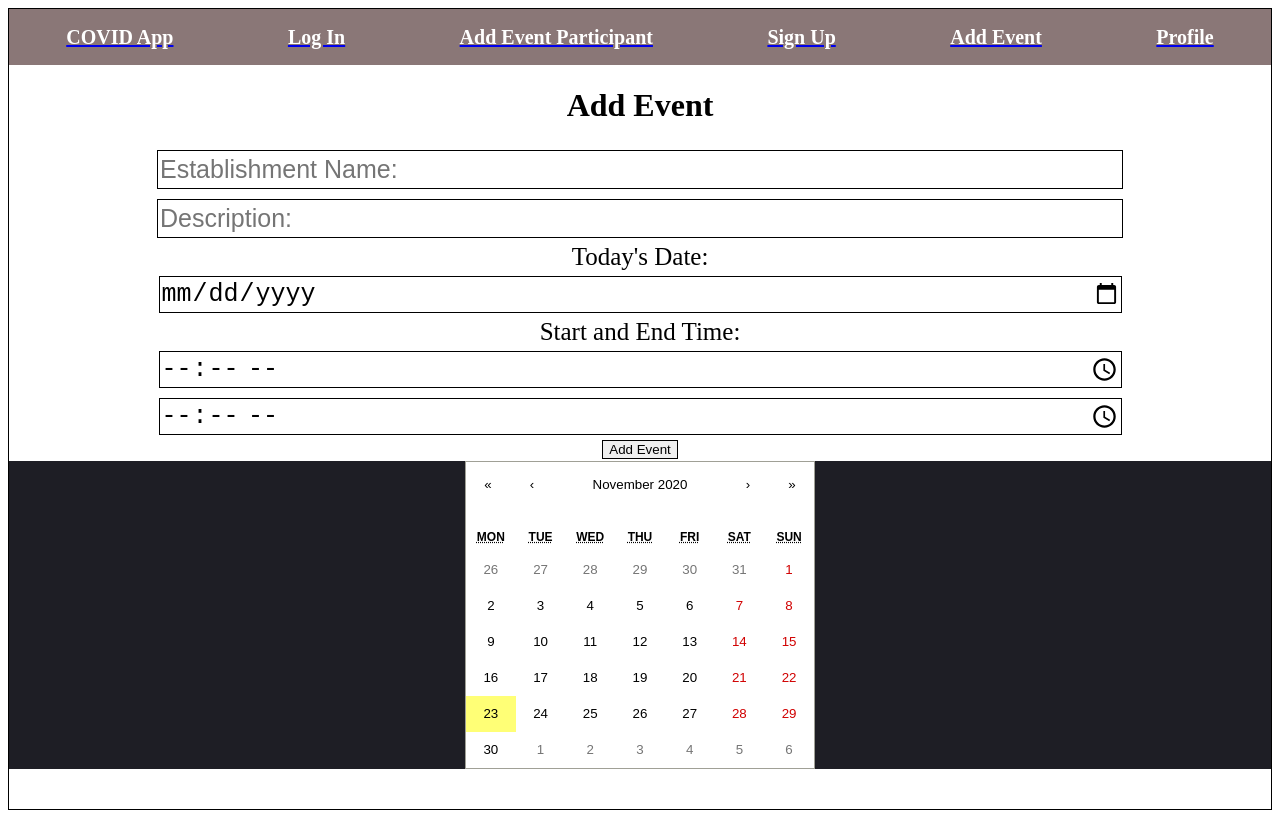
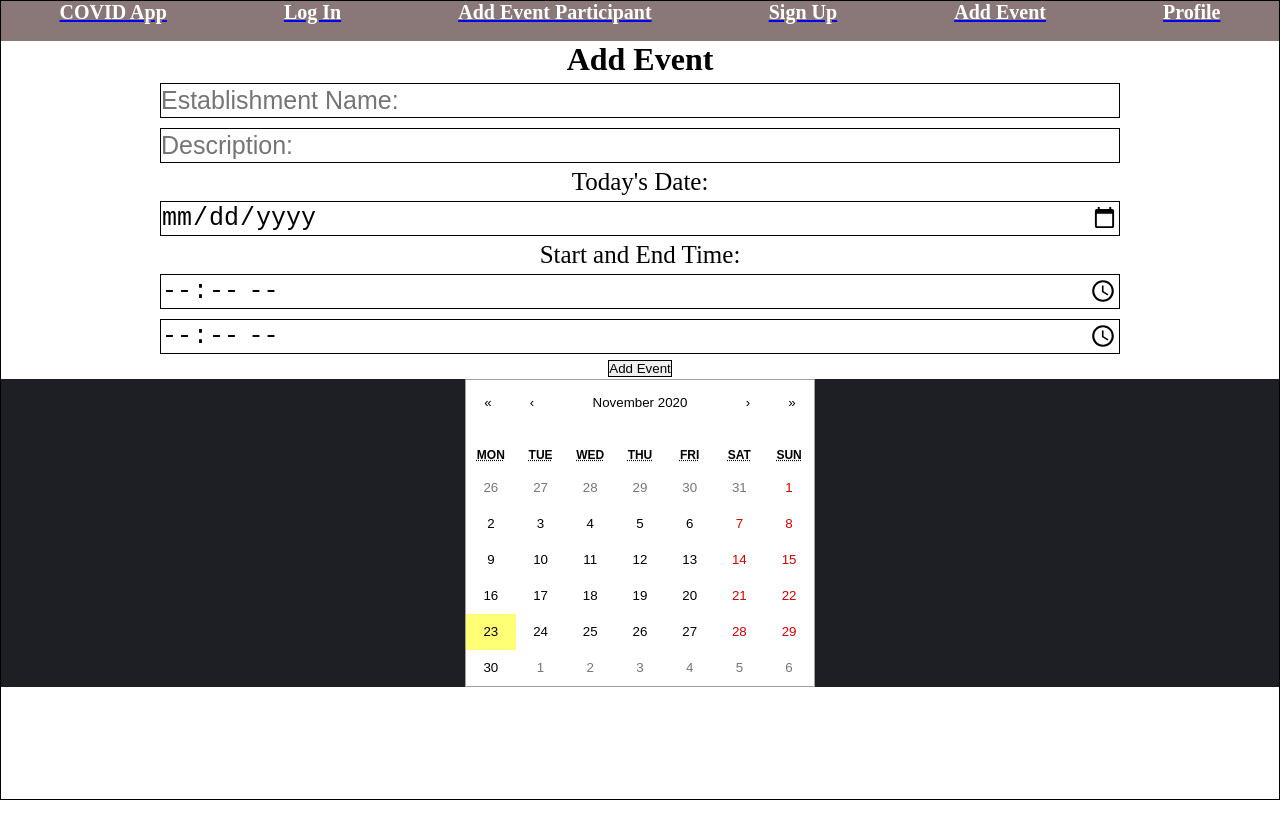
Before and after one commit to Strongtalk/COVID-Contact-tracing, a React (Create React App) app in the folder client/: page /event in a window 1280 px wide. Built offline with nearby package versions, Linux system fonts and the light colour scheme; no server answers.

Commit message:
fixed a general margin issue with front end

```diff
--- a/client/src/Components/App.css
+++ b/client/src/Components/App.css
@@ -1,9 +1,16 @@
-
+*,
+*:after,
+*:before {
+  margin:0;
+  padding:0;
+  box-sizing:border-box;
+}
 /* ---------------------- Nav Bar -------------------------- */
 .App{
   display: flex;
   justify-content: space-around;
   background-color: rgb(138, 119, 119);
+  height: 5vh;
 }
 .navLinks{
   color: white;
--- a/client/src/Components/Nav/Hamburger.jsx
+++ b/client/src/Components/Nav/Hamburger.jsx
@@ -9,8 +9,8 @@
   width: 2rem;
   height: 2rem;
   position: fixed;
-  top: 14px;
-  right: 9px;
+  top: 4px;
+  right: 5px;
   z-index: 20;
   display: none;
   @media (max-width: 768px) {
--- a/client/src/Components/Nav/RightNav.jsx
+++ b/client/src/Components/Nav/RightNav.jsx
@@ -20,8 +20,8 @@
     transform: ${({ open }) => (open ? "translateX(0)" : "translateX(100%)")};
     top: 0;
     right: 0;
-    height: 45vh;
-    width: 150px;
+    height: 60vh;
+    width: 85px;
     padding-top: 1rem;
     transition: transform 0.3s ease-in-out;
 
--- a/client/src/Components/addEvent/addEvent.css
+++ b/client/src/Components/addEvent/addEvent.css
@@ -17,10 +17,3 @@
 .eventLabel{
     font-size: 25px;
 }
-
-#calendar-container {
-    display: flex;
-    justify-content: center;
-    margin-top: 2px;
-    background-color: rgb(30, 30, 37);
-}
--- a/client/src/Components/addEvent/addEvent.js
+++ b/client/src/Components/addEvent/addEvent.js
@@ -17,7 +17,7 @@
 
   const showEvents = () => {
     // when line 12 is on App.js your user id would change to "props.userid"
-    fetch(`/events/${userid}/${eventDate}`)
+    fetch('#')
       .then((response) => response.json())
       .then((userEvent) => {
         console.log(userEvent);
--- a/client/src/Components/profilePage/profilePage.css
+++ b/client/src/Components/profilePage/profilePage.css
@@ -11,3 +11,11 @@
 #profileName{
     margin-bottom: 10px;
 }
+
+#calendar-container {
+    display: flex;
+    justify-content: center;
+    align-items: center;
+    margin-top: 2px;
+    background-color: rgb(30, 30, 37);
+}
```
